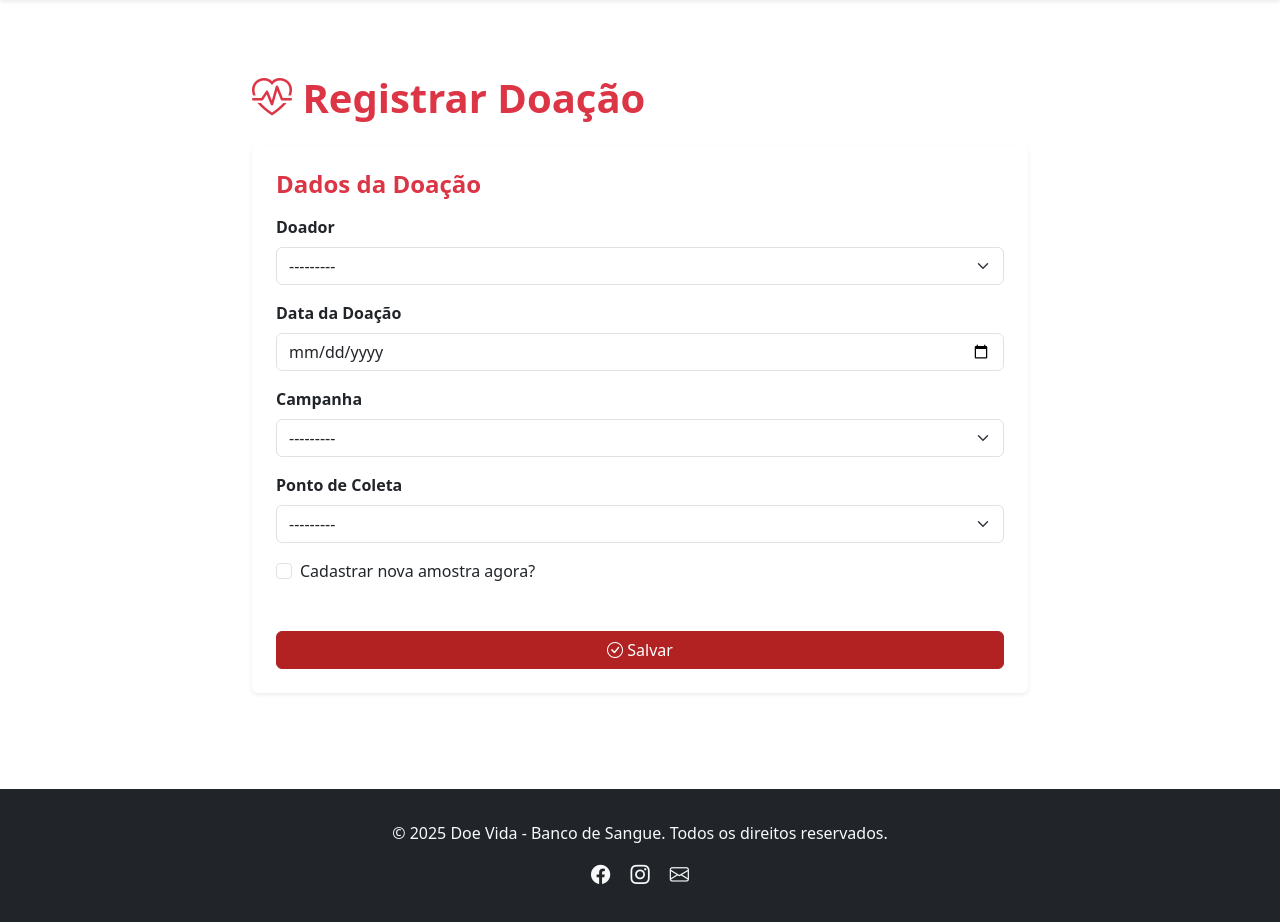
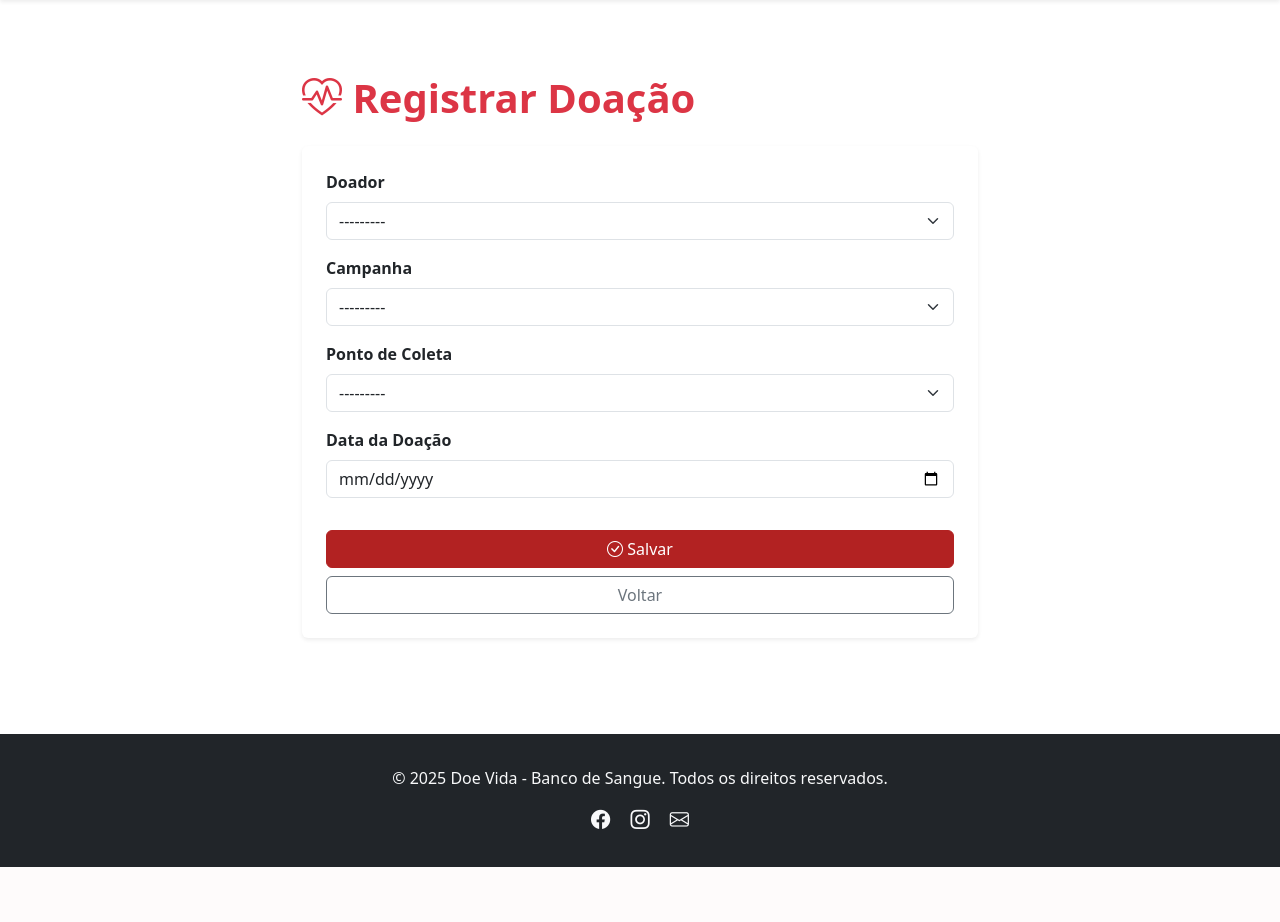
Before and after one commit to felipeteixeiradelima/spobdd2-projeto-final, a Django app: page /doacoes/nova/ in a window 1280 px wide. Shown: the part 70-992 px from the top of the page. After the commit the page ends 937 px from the top, so only its background shows below. Run offline with Django 5.2, Linux system fonts and the light colour scheme; a user stored in the database is signed in; tables that the repository leaves empty hold one stand-in row (values such as "Sample post"); some libraries are stand-ins or nearby versions.

Commit message:
Correção amostras e doações

```diff
--- a/core/forms.py
+++ b/core/forms.py
@@ -196,20 +196,13 @@ class AmostraForm(forms.ModelForm):
             "validade": forms.DateInput(attrs={"type": "date"})
         }
 
-
 class DoacaoForm(forms.ModelForm):
-    criar_amostra = forms.BooleanField(
-        required=False,
-        label="Cadastrar nova amostra agora?"
-    )
-
     class Meta:
         model = Doacao
-        fields = ["data_doacao", "doador", "campanha", "ponto", "amostra"]
+        fields = ['doador', 'campanha', 'ponto', 'data_doacao']
         widgets = {
-            "data_doacao": forms.DateInput(attrs={"type": "date"})
+            'data_doacao': forms.DateInput(attrs={'type': 'date'}),
         }
-
 
 class EditarColaboradorForm(forms.ModelForm):
     email = forms.EmailField(required=True)
--- a/core/models.py
+++ b/core/models.py
@@ -10,8 +10,20 @@ class AmostraSangue(models.Model):
         ('reservada', 'Reservada'),
     ]
 
+    TIPO_SANGUINEO_CHOICES = [
+        ('NA', 'Não sei'),
+        ('A+', 'A+'),
+        ('A-', 'A-'),
+        ('B+', 'B+'),
+        ('B-', 'B-'),
+        ('AB+', 'AB+'),
+        ('AB-', 'AB-'),
+        ('O+', 'O+'),
+        ('O-', 'O-'),
+    ]
+
     id_amostra = models.BigAutoField(primary_key=True)
-    tipo_sang = models.CharField(max_length=3)
+    tipo_sang = models.CharField(max_length=3, choices=TIPO_SANGUINEO_CHOICES)
     quantidade_ml = models.PositiveIntegerField()
     validade = models.DateField()
     status = models.CharField(max_length=20, choices=STATUS_CHOICES, default='disponivel')
--- a/core/templates/core/amostra_form.html
+++ b/core/templates/core/amostra_form.html
@@ -1,4 +1,5 @@
 {% extends "core/base.html" %}
+{% load widget_tweaks %}
 
 {% block title %}{{ titulo }} - Doe Vida{% endblock %}
 
@@ -34,7 +35,7 @@
                 {{ form.status|add_class:"form-select" }}
             </div>
 
-            <button class="btn btn-danger w-100 mt-3">
+            <button type="submit" class="btn btn-danger w-100 mt-3">
                 <i class="bi bi-check-circle"></i> Salvar
             </button>
         </form>
--- a/core/templates/core/doacao_form.html
+++ b/core/templates/core/doacao_form.html
@@ -1,14 +1,13 @@
 {% extends "core/base.html" %}
-
 {% load widget_tweaks %}
 
-{% block title %}Nova Doação - Doe Vida{% endblock %}
+{% block title %}{{ titulo }} - Doe Vida{% endblock %}
 
 {% block content %}
-<div class="container py-5 mt-5" style="max-width: 800px;">
+<div class="container py-5 mt-5" style="max-width: 700px;">
 
     <h1 class="fw-bold text-danger mb-4">
-        <i class="bi bi-heart-pulse"></i> Registrar Doação
+        <i class="bi bi-heart-pulse"></i> {{ titulo }}
     </h1>
 
     <div class="card shadow-sm border-0 p-4">
@@ -16,77 +15,35 @@
         <form method="POST">
             {% csrf_token %}
 
-            <h4 class="fw-bold text-danger mb-3">Dados da Doação</h4>
+            <div class="mb-3">
+                <label class="form-label fw-semibold">Doador</label>
+                {{ form.doador|add_class:"form-select" }}
+            </div>
 
             <div class="mb-3">
-                <label class="form-label fw-semibold">Doador</label>
-                {{ form_doacao.doador|add_class:"form-select" }}
+                <label class="form-label fw-semibold">Campanha</label>
+                {{ form.campanha|add_class:"form-select" }}
+            </div>
+
+            <div class="mb-3">
+                <label class="form-label fw-semibold">Ponto de Coleta</label>
+                {{ form.ponto|add_class:"form-select" }}
             </div>
 
             <div class="mb-3">
                 <label class="form-label fw-semibold">Data da Doação</label>
-                {{ form_doacao.data_doacao|add_class:"form-control" }}
+                {{ form.data_doacao|add_class:"form-control" }}
             </div>
 
-            <div class="mb-3">
-                <label class="form-label fw-semibold">Campanha</label>
-                {{ form_doacao.campanha|add_class:"form-select" }}
-            </div>
-
-            <div class="mb-3">
-                <label class="form-label fw-semibold">Ponto de Coleta</label>
-                {{ form_doacao.ponto|add_class:"form-select" }}
-            </div>
-
-            <div class="form-check mb-4">
-                {{ form_doacao.criar_amostra|add_class:"form-check-input" }}
-                <label class="form-check-label">Cadastrar nova amostra agora?</label>
-            </div>
-
-            <div id="novaAmostra" class="border rounded p-3 bg-light">
-                <h4 class="fw-bold text-danger mb-3">Cadastrar Nova Amostra</h4>
-
-                {{ form_amostra.non_field_errors }}
-
-                <div class="mb-3">
-                    <label class="form-label">Tipo sanguíneo</label>
-                    {{ form_amostra.tipo_sang|add_class:"form-select" }}
-                </div>
-
-                <div class="mb-3">
-                    <label class="form-label">Quantidade (ml)</label>
-                    {{ form_amostra.quantidade_ml|add_class:"form-control" }}
-                </div>
-
-                <div class="mb-3">
-                    <label class="form-label">Validade</label>
-                    {{ form_amostra.validade|add_class:"form-control" }}
-                </div>
-
-                <div class="mb-3">
-                    <label class="form-label">Status</label>
-                    {{ form_amostra.status|add_class:"form-select" }}
-                </div>
-            </div>
-
-            <button class="btn btn-danger w-100 mt-4">
+            <button type="submit" class="btn btn-danger w-100 mt-3">
                 <i class="bi bi-check-circle"></i> Salvar
             </button>
+
+            <a href="{% url 'doacoes_list' %}" class="btn btn-outline-secondary w-100 mt-2">
+                Voltar
+            </a>
         </form>
+
     </div>
-
 </div>
-
-<script>
-const checkbox = document.querySelector("input[name='criar_amostra']");
-const blocoAmostra = document.getElementById("novaAmostra");
-
-function toggleAmostra() {
-    blocoAmostra.style.display = checkbox.checked ? "block" : "none";
-}
-
-toggleAmostra();
-checkbox.addEventListener("change", toggleAmostra);
-</script>
-
 {% endblock %}
--- a/core/views.py
+++ b/core/views.py
@@ -374,34 +374,18 @@ def doacoes_list(request):
     return render(request, "core/doacoes_list.html", {"doacoes": doacoes})
 
 @login_required
-@colaborador_required
 def doacao_create(request):
     if request.method == "POST":
-        form_doacao = DoacaoForm(request.POST)
-        form_amostra = AmostraForm(request.POST)
-
-        if form_doacao.is_valid():
-
-            # criar amostra se marcado
-            if form_doacao.cleaned_data.get("criar_amostra") and form_amostra.is_valid():
-                amostra = form_amostra.save()
-            else:
-                amostra = None
-
-            doacao = form_doacao.save(commit=False)
-            doacao.amostra = amostra
-            doacao.save()
-
-            messages.success(request, "Doação cadastrada com sucesso!")
+        form = DoacaoForm(request.POST)
+        if form.is_valid():
+            form.save()
             return redirect("doacoes_list")
-
     else:
-        form_doacao = DoacaoForm()
-        form_amostra = AmostraForm()
+        form = DoacaoForm()
 
     return render(request, "core/doacao_form.html", {
-        "form_doacao": form_doacao,
-        "form_amostra": form_amostra
+        "form": form,
+        "titulo": "Registrar Doação"
     })
 
 @login_required
@@ -434,7 +418,7 @@ def doacao_delete(request, id_doacao):
     if request.method == "POST":
         doacao.delete()
         messages.success(request, "Doação excluída com sucesso!")
-        return redirect("doacao_list")
+        return redirect("doacoes_list")
 
     return render(request, "core/confirm_delete.html", {
         "obj": doacao,
```
Also changed, not shown: core/migrations/0002_alter_amostrasangue_tipo_sang.py (added).
